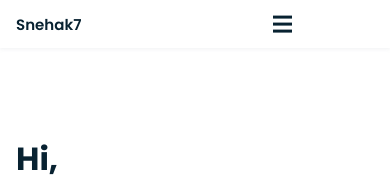
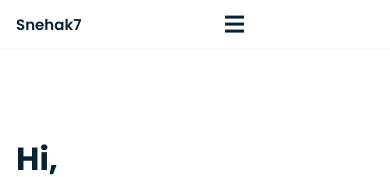
Before and after one commit to snehak71501/My-Portfolio, a plain HTML site: page index.html in a window 390 px wide. Shown: the top 177 px of the page. Drawn offline with nearby package versions, Linux system fonts and the light colour scheme.

Commit message:
Update 2.css

```diff
--- a/2.css
+++ b/2.css
@@ -160,7 +160,7 @@ img {
     color: var(--second-color);
     font-size: 1.5rem;
     cursor: pointer;
-    margin-right: 5rem;
+    margin-right: 8rem;
 }
 
 /* Active Menu */
```
